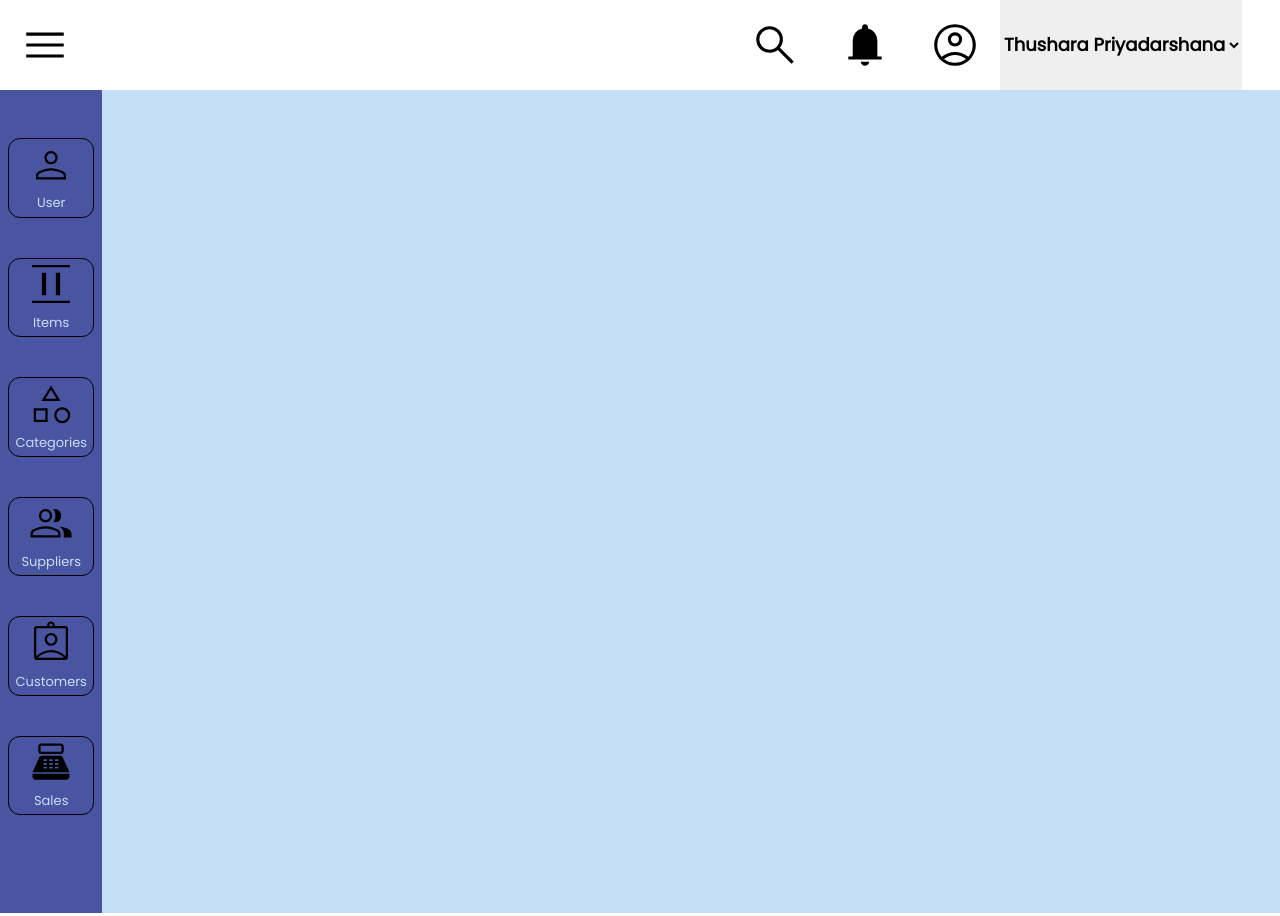
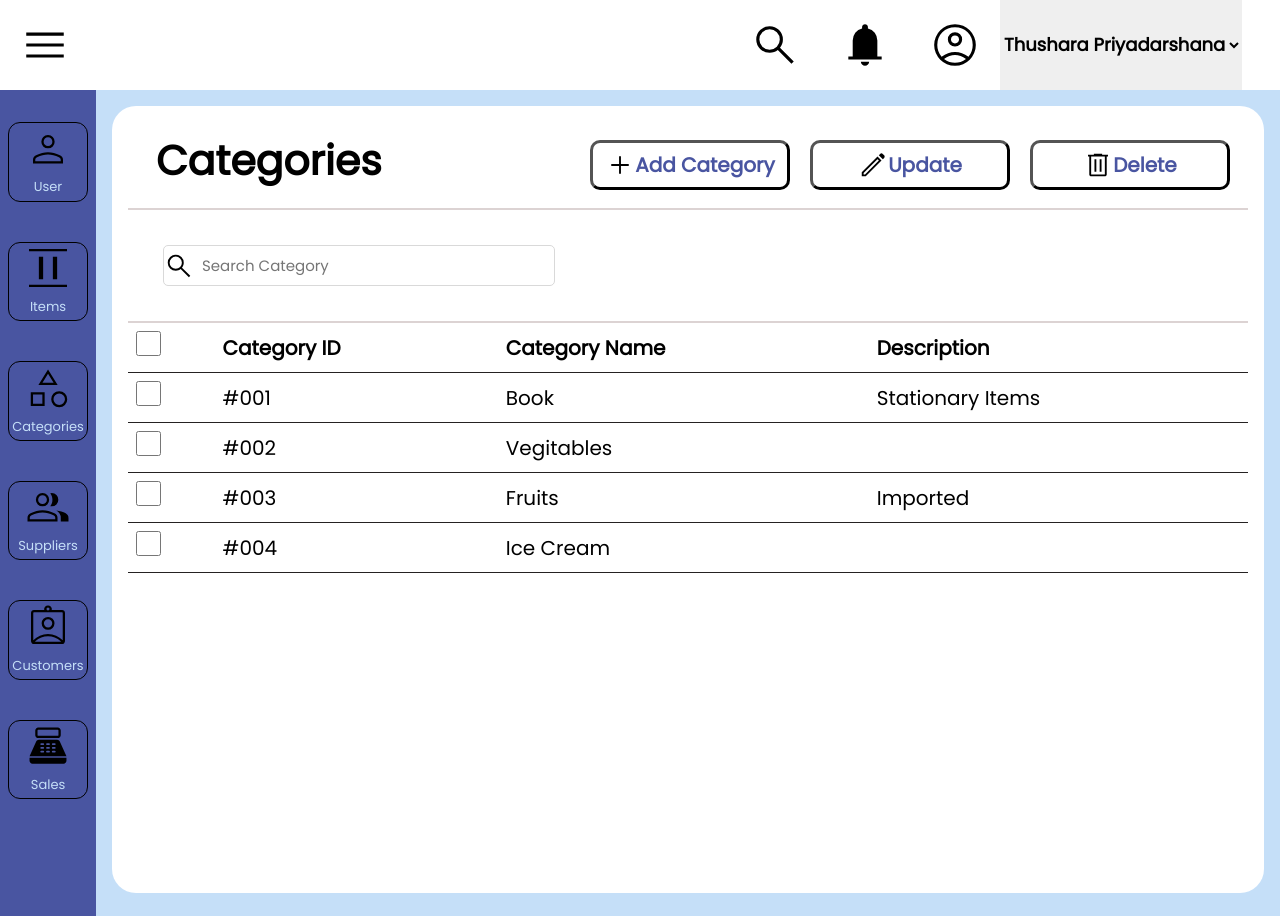
Before and after one commit to Amila619/ivs-project, a React (Create React App) app: page / in a window 1280 px wide. Built offline with nearby package versions, Linux system fonts and the light colour scheme.

Commit message:
combined all the interfaces

```diff
--- a/src/App.css
+++ b/src/App.css
@@ -35,6 +35,7 @@
 }
 
 .main-container .left-container{
+  padding: 1rem;
   height: 100%;
 }
 
@@ -65,7 +66,7 @@
 }
 
 .down{
-  margin-bottom: 6.1rem;
+  margin-bottom: 7.3rem;
 }
 
 .inner-box-text {
--- a/src/App.js
+++ b/src/App.js
@@ -1,10 +1,14 @@
 import './App.css';
+import { useState } from 'react';
+import Category from './components/category';
+import Sales from './components/sales';
+import Modal from './components/Modal';
 import Person from './assets/person_FILL0_wght300_GRAD0_opsz48.svg'
 import Items from './assets/align_items_stretch_FILL0_wght300_GRAD0_opsz48.svg'
 import Categories from './assets/category_FILL0_wght300_GRAD0_opsz48 (1).svg'
 import Suppliers from './assets/group_FILL0_wght300_GRAD0_opsz48.svg'
 import Customers from './assets/assignment_ind_FILL0_wght300_GRAD0_opsz48.svg'
-import Sales from './assets/point_of_sale_FILL0_wght300_GRAD0_opsz48.svg'
+import SalesIc from './assets/point_of_sale_FILL0_wght300_GRAD0_opsz48.svg'
 import Menu from './assets/menu_FILL0_wght400_GRAD0_opsz48.svg'
 import Search from './assets/search_FILL0_wght400_GRAD0_opsz48.svg'
 import Bell from './assets/notifications_FILL1_wght400_GRAD0_opsz48.svg'
@@ -13,6 +17,8 @@ import User from './assets/account_circle_FILL0_wght400_GRAD0_opsz48.svg'
 
 
 function App() {
+
+  const [modalOpen, setModalOpen] = useState(false);
   return (
     <div className="App">
       <header className="App-header">
@@ -52,11 +58,15 @@ function App() {
             <span className='inner-box-text'>Customers</span>
           </div>
           <div className='box-icon down'>
-            <img src={Sales} alt='' />
+            <img src={SalesIc} alt='' />
             <span className='inner-box-text'>Sales</span>
           </div>
         </div>
-        <div className='left-container'></div>
+        <div className='left-container'>
+          <Category openModal={() => setModalOpen(true)}/>
+          {modalOpen && <Modal closeModal={() => setModalOpen(false)} />}
+          {/* <Sales/> */}
+        </div>
       </div>
     </div>
   );
--- /dev/null
+++ b/src/components/Modal.css
@@ -0,0 +1,82 @@
+.modal-container {
+    position: fixed;
+    z-index: 1;
+    left: 0;
+    top: 0;
+    width: 100%;
+    height: 100%;
+    display: flex;
+    align-items: center;
+    justify-content: center;
+    background-color: rgba(0, 0, 0, 0);
+}
+
+.modal {
+    width: 35rem;
+    background-color: #fff;
+    border: 3px solid #4A55A2;
+}
+
+.modal-heading {
+    background-color: #7895CB;
+    border-bottom: 3px solid #4A55A2;
+    font-family: 'Dosis', sans-serif;
+    color: #fff;
+    padding: 1.6rem;
+    font-size: 20px;
+    font-weight: bold;
+    text-align: left;
+}
+
+.modal form {
+    padding: 1.5rem;
+}
+
+.form-group {
+    display: grid;
+    grid-template-columns: 1fr 1fr 1fr;
+    margin-bottom: 2.5rem;
+}
+
+.modal .input-label {
+    font-size: 28px;
+    font-family: 'DM Sans', sans-serif;
+    margin: auto 0;
+}
+
+.form-group .customer-text {
+    grid-column: 2 / -1;
+    outline: none;
+    text-align: left;
+    padding: 0.5rem 1rem;
+    border: 2px solid #4955A1;
+    color: #4955A1;
+    width: 100%;
+    font-family: 'Poppins', sans-serif;
+    font-weight: 400;
+    font-size: 16px;
+    border-radius: 12px;
+    resize: none;
+}
+
+.top {
+    margin-top: 2rem;
+}
+
+.bottom {
+    margin-bottom: 9rem;
+}
+
+
+
+.modal .btn-add {
+    display: inline-block;
+    background-color: #4955A1;
+    color: #fff;
+    font-family: 'Inria Serif', serif;
+    font-size: 25px;
+    border: none;
+    border-radius: 10px;
+    padding: 8px 38px;
+    margin-left:75%;
+}
--- /dev/null
+++ b/src/components/Modal.jsx
@@ -0,0 +1,42 @@
+import React from "react";
+import "./Modal.css";
+
+export default function Modal({closeModal}) {
+  return (
+    <div
+      className="modal-container"
+      onClick={(e) => {
+        if (e.target.className === "modal-container") {
+          closeModal();
+        }
+      }}
+    >
+      <div className="modal">
+        <div className="modal-heading">
+          <h2>Add Category</h2>
+        </div>
+        <form>
+          <div className="form-group top ">
+            <label className="input-label">ID</label>
+            <input name="page" value="#001" className="customer-text" />
+          </div>
+          <div className="form-group">
+            <label className="input-label">Name</label>
+            <input name="page" value="Book" className="customer-text" />
+          </div>
+          <div className="form-group bottom">
+            <label className="input-label">Description</label>
+            <textarea
+              name="description"
+              value="Stationary Items"
+              className="customer-text"
+            />
+          </div>
+          <button type="submit" className="btn-add">
+            Add
+          </button>
+        </form>
+      </div>
+    </div>
+  );
+}
--- a/src/components/category.css
+++ b/src/components/category.css
@@ -1,44 +1,51 @@
-@import url('https://fonts.googleapis.com/css2?family=Poppins:wght@300&display=swap');
 
 .appxcontainer {
     display: flex;
     font-family: Poppins;
 }
 
+.appContainer{
+    border-radius: 24px;
+    padding: 1rem;
+    background-color: #ffffff;
+}
+
 .appContainer1 {
-    display: flex;
+    display: grid;
+    grid-template-columns: 1fr 1fr 1fr;
     padding: 0.5rem;
-    margin: 10px;
     border-bottom: 2px solid #d1c5c5be;
 }
 
 .h1Container {
-    width: 40%;
+    grid-column: 1;
     font-size: 35px;
-    height: 100px;
+    /* margin-right: 250px; */
 }
 
-h1{
-    height: 100px;
-    margin: 0px 20px;
-    padding: 0px;
+h3 {
+    margin: auto 20px;
     text-align: justify;
     font-family: Poppins;
+    font-weight: 800;
 
 }
 
 .ButtContainer {
-    margin: auto;
+    display: flex;
+    justify-content: center;
+    align-items: center;
+    grid-column: 3;
 }
 
-#b1, #b2, #b3 {
+.btn {
     font-display: inherit;
-    width: 270px;
-    height: 70px;
+    width: 200px;
+    height: 50px;
     margin: 10px;
-    border-radius: 15px;
+    border-radius: 10px;
     color: #4955A1;
-    font-size: 24px;
+    font-size: 20px;
     font-weight: 800;
     font-family: Poppins;
     background-color: #ffffff;
@@ -46,44 +53,72 @@ h1{
     border-width: 3px;
 }
 
-#b1:active, #b2:active, #b3:active {
-    background-color: #4955A1;
+.btn-wrapper {
+    display: flex;
+    align-items: center;
+    justify-content: center;
 }
 
-#ser1 {
-    width: 500px;
-    height: 50px;
-    display: flex;
-    margin: 0px 20px;
-    padding: 1rem;
-    font-size: 20px;
-    font-family: Poppins;
-    background-image: url(../assets/search_FILL0_wght400_GRAD0_opsz48.svg);
-    background-position: left;
-    background-repeat:no-repeat;
-    text-align: start 10px;
-    text-indent: 50px;
+
+.btn:active {
+    background-color: #4955A1;
+    border: #4955A1;
+    color: #ffffff;
 }
 
-.search img{
-     position: absolute; top: 2px; right: 5px
+.btn-wrapper img {
+    width: 30px;
+    height: 30px;
+    object-fit: contain;
+}
+
+.search{
+    border-bottom: 2px solid #d1c5c5be;
+}
+
+
+#ser1 {
+    display: flex;
+    margin: 35px;
+    padding: 0.5rem;
+    width: 35%;
+    font-size: 15px;
+    color: #D9D9D9;
+    font-family: Poppins;
+    font-weight: 400;
+    background-image: url(../assets/search_FILL0_wght400_GRAD0_opsz48.svg);
+    background-size: 30px 30px ;
+    background-position: left;
+    background-repeat: no-repeat;
+    text-align: start 10px;
+    text-indent: 30px;
+    border: 1px solid #D9D9D9;
+    border-radius: 5px;
+    outline: 1px;
+}
+
+.search img {
+    position: absolute;
+    top: 2px;
+    right: 5px
 }
 
 .appContainer2 {
     display: flex;
     flex-direction: column;
-    gap: 10px;
-    padding: 1rem;
+    /* padding: 1rem; */
 
 }
 
 table {
     border-collapse: collapse;
     width: 100%;
+    margin-bottom: 19rem;
 }
 
-th, td {
-    border-top: 1px solid #252222;
+th,
+td {
+    /* border-top: 1px solid #d1c5c5be; */
     border-bottom: 1px solid #252222;
     text-align: left;
     padding: 8px;
@@ -91,7 +126,7 @@ th, td {
     font-family: Poppins;
 }
 
-#cb1 {
+.cb1 {
     width: 25px;
     height: 25px;
 }
--- a/src/components/category.jsx
+++ b/src/components/category.jsx
@@ -1,32 +1,55 @@
-import React from 'react'
-import './category.css';
-import Add from '../assets/add_FILL0_wght400_GRAD0_opsz48.svg';
-import Edit from '../assets/edit_FILL0_wght400_GRAD0_opsz48.svg';
-import Delete from '../assets/delete_FILL0_wght400_GRAD0_opsz48.svg';
+import React from "react";
 
+import "./category.css";
+import Add from "../assets/add_FILL0_wght400_GRAD0_opsz48.svg";
+import Edit from "../assets/edit_FILL0_wght400_GRAD0_opsz48.svg";
+import Delete from "../assets/delete_FILL0_wght400_GRAD0_opsz48.svg";
 
-export default function Category() {
+export default function Category({openModal}) {
+
   return (
-    <div className='appContainer'>
-        <div className='appContainer1'>
-            <div className='h1Container'>
-                <h1> Categories</h1>
+    <div className="appContainer">
+      <div className="appContainer1">
+        <div className="h1Container">
+          <h3>Categories</h3>
         </div>
-            <div className='ButtContainer'>
-                <button id='b1'><img src={Add} alt='' />Add Category</button>
-                <button id='b2'><img src={Edit} alt='' />Edit</button>
-                <button id='b3'><img src={Delete} alt='' />Delete</button>
+        <div className="ButtContainer">
+          <button className="btn" onClick={() => openModal()}>
+            <div className="btn-wrapper">
+              <img src={Add} alt="" />
+              <span>Add Category</span>
+            </div>
+          </button>
+          <button className="btn">
+          <div className="btn-wrapper">
+              <img src={Edit} alt="" />
+              <span>Update</span>
+            </div>
+          </button>
+          <button className="btn">
+          <div className="btn-wrapper">
+              <img src={Delete} alt="" />
+              <span>Delete</span>
+            </div>
+          </button>
         </div>
       </div>
-        <div className='serarch'>
-            <input type="search" id="ser1" name="s1" placeholder="Search Category"/>
+      <div className="search">
+        <input
+          type="search"
+          id="ser1"
+          name="s1"
+          placeholder="Search Category"
+        />
       </div>
 
-        <div className='appContainer2'>
+      <div className="appContainer2">
         <table>
           <thead>
             <tr>
-                        <th><input id='cb1' type="checkbox"/></th>
+              <th>
+                <input className="cb1" type="checkbox" />
+              </th>
               <th>Category ID</th>
               <th>Category Name</th>
               <th>Description</th>
@@ -34,21 +57,40 @@ export default function Category() {
           </thead>
           <tbody>
             <tr>
-                        <td><input id='cb1' type="checkbox"/></td>
+              <td>
+                <input className="cb1" type="checkbox" />
+              </td>
               <td>#001</td>
               <td>Book</td>
               <td>Stationary Items</td>
             </tr>
             <tr>
-                        <td><input id='cb1' type="checkbox"/></td>
+              <td>
+                <input className="cb1" type="checkbox" />
+              </td>
               <td>#002</td>
               <td>Vegitables</td>
+              <td></td>
+            </tr>
+            <tr>
+              <td>
+                <input className="cb1" type="checkbox" />
+              </td>
+              <td>#003</td>
+              <td>Fruits</td>
+              <td>Imported</td>
+            </tr>
+            <tr>
+              <td>
+                <input className="cb1" type="checkbox" />
+              </td>
+              <td>#004</td>
+              <td>Ice Cream</td>
               <td></td>
             </tr>
           </tbody>
         </table>
       </div>
     </div>
-
-  )
+  );
 }
--- a/src/components/sales.jsx
+++ b/src/components/sales.jsx
@@ -1,32 +1,55 @@
-import React from 'react'
-import './category.css';
-import Add from '../icons/add_FILL0_wght400_GRAD0_opsz48.svg';
-import Edit from '../icons/edit_FILL0_wght400_GRAD0_opsz48.svg';
-import Delete from '../icons/delete_FILL0_wght400_GRAD0_opsz48.svg';
-
+import React from "react";
+import "./category.css";
+import Add from "../assets/add_FILL0_wght400_GRAD0_opsz48.svg";
+import Edit from "../assets/edit_FILL0_wght400_GRAD0_opsz48.svg";
+import Delete from "../assets/delete_FILL0_wght400_GRAD0_opsz48.svg";
 
 export default function Sales() {
   return (
-    <div className='appContainer'>
-        <div className='appContainer1'>
-            <div className='h1Container'>
-                <h1> Sales</h1>
+    <div className="appContainer">
+      <div className="appContainer1">
+        <div className="h1Container">
+          <h3> Sales</h3>
         </div>
-            <div className='ButtContainer'>
-                <button id='b1'><img src={Add} alt='' />Add Category</button>
-                <button id='b2'><img src={Edit} alt='' />Edit</button>
-                <button id='b3'><img src={Delete} alt='' />Delete</button>
+        <div className="ButtContainer">
+          <div className="ButtContainer">
+            <button className="btn">
+              <div className="btn-wrapper">
+                <img src={Add} alt="" />
+                <span>Add Sale</span>
+              </div>
+            </button>
+            <button className="btn">
+              <div className="btn-wrapper">
+                <img src={Edit} alt="" />
+                <span>Edit</span>
+              </div>
+            </button>
+            <button className="btn">
+              <div className="btn-wrapper">
+                <img src={Delete} alt="" />
+                <span>Delete</span>
+              </div>
+            </button>
           </div>
         </div>
-        <div className='serarch'>
-            <input type="search" id="ser1" name="s1" placeholder="Search Category"/>
+      </div>
+      <div className="search">
+        <input
+          type="search"
+          id="ser1"
+          name="s1"
+          placeholder="Search Category"
+        />
       </div>
 
-        <div className='appContainer2'>
+      <div className="appContainer2">
         <table>
           <thead>
             <tr>
-                        <th><input id='cb1' type="checkbox"/></th>
+              <th>
+                <input className="cb1" type="checkbox" />
+              </th>
               <th>ID</th>
               <th>Date</th>
               <th>Name</th>
@@ -39,7 +62,9 @@ export default function Sales() {
           </thead>
           <tbody>
             <tr>
-                        <td><input id='cb1' type="checkbox"/></td>
+              <td>
+                <input className="cb1" type="checkbox" />
+              </td>
               <td>#001</td>
               <td>10/06/2023</td>
               <td>Customer 1</td>
@@ -50,7 +75,9 @@ export default function Sales() {
               <th>Delivered</th>
             </tr>
             <tr>
-                    <td><input id='cb1' type="checkbox"/></td>
+              <td>
+                <input className="cb1" type="checkbox" />
+              </td>
               <td>#002</td>
               <td>12/06/2023</td>
               <td>Customer 2</td>
@@ -64,6 +91,5 @@ export default function Sales() {
         </table>
       </div>
     </div>
-
-  )
+  );
 }
```
Lines whose indentation alone changed are shown as unchanged.
